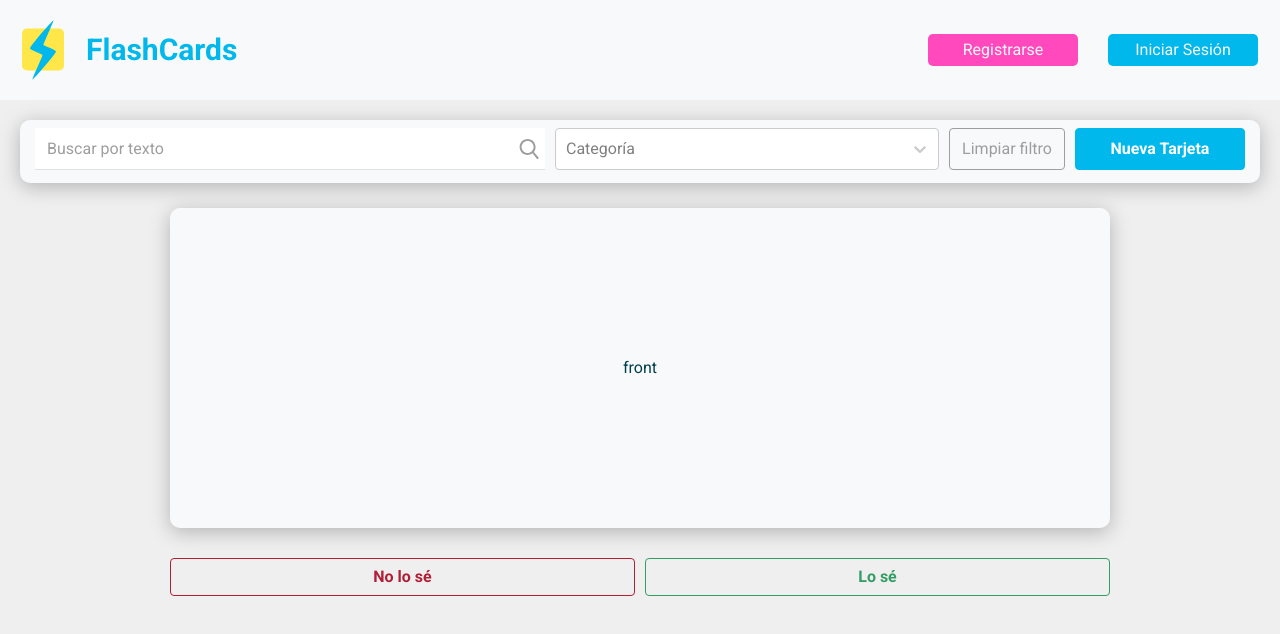
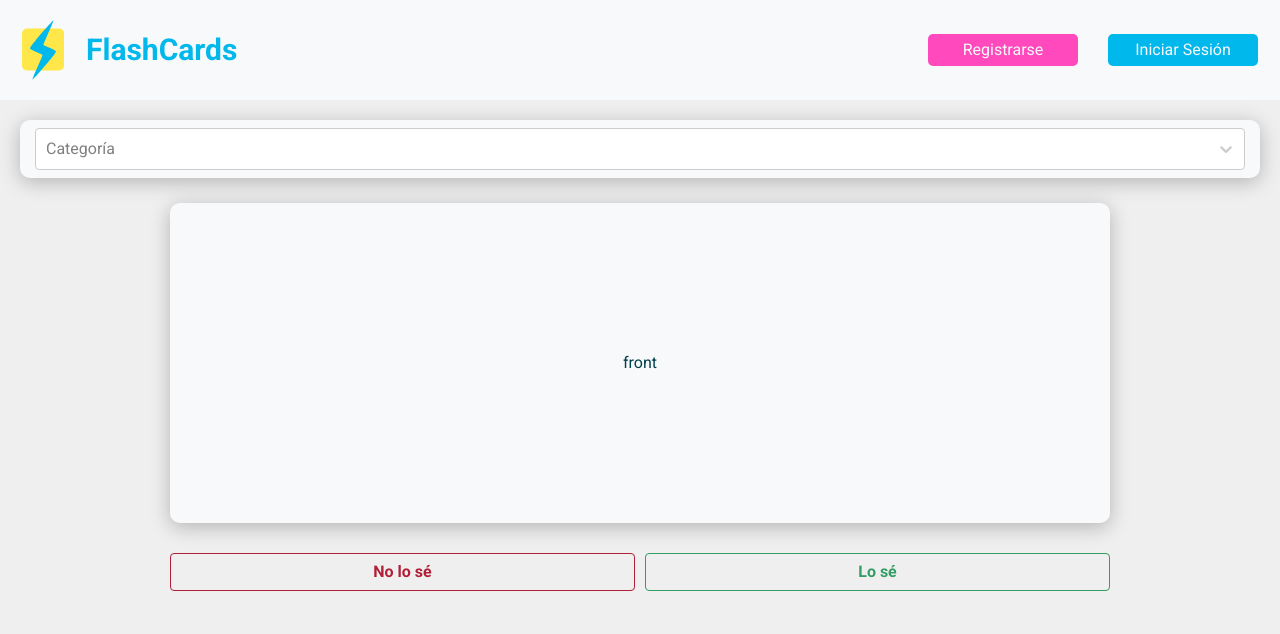
Before and after one commit to niltonsjr/flashcards, a React (Create React App) app in the folder frontend/: page /estudiar in a window 1280 px wide. Shown: the top 634 px of the page. Built offline with nearby package versions, Linux system fonts and the light colour scheme; no server answers.

Commit message:
Adicionando EstudiarFilter

```diff
--- /dev/null
+++ b/frontend/src/components/EstudiarFilter/index.tsx
@@ -0,0 +1,74 @@
+import { AxiosRequestConfig } from "axios";
+import { useEffect, useState } from "react";
+import { Controller, useForm } from "react-hook-form";
+import Select from "react-select";
+import { Categoria } from "types/categoria";
+import { requestBackend } from "util/requests";
+import "./styles.css";
+
+export type EstudiarFilterData = {
+  categoria: Categoria | null;
+};
+
+type Props = {
+  onSubmitFilter: (data: EstudiarFilterData) => void;
+};
+
+const EstudiarFilter = ({ onSubmitFilter }: Props) => {
+  const [selectCategorias, setSelectCategorias] = useState<Categoria[]>([]);
+
+  const { handleSubmit, setValue, getValues, control } =
+    useForm<EstudiarFilterData>();
+
+  const onSubmit = (formData: EstudiarFilterData) => {
+    onSubmitFilter(formData);
+  };
+
+  const handleChangeCategoria = (value: Categoria) => {
+    setValue("categoria", value);
+    const obj: EstudiarFilterData = {
+      categoria: getValues("categoria"),
+    };
+
+    onSubmitFilter(obj);
+  };
+
+  useEffect(() => {
+    const config: AxiosRequestConfig = {
+      method: "GET",
+      url: "/categorias",
+      withCredentials: true,
+    };
+
+    requestBackend(config).then((response) => {
+      setSelectCategorias(response.data.content);
+    });
+  }, []);
+
+  return (
+    <div className="estudiar-filter-crud-container base-card">
+      <form onSubmit={handleSubmit(onSubmit)} className="estudiar-filter-form">
+        <div className="estudiar-filter-categoria-contaier">
+          <Controller
+            name="categoria"
+            control={control}
+            render={({ field }) => (
+              <Select
+                {...field}
+                classNamePrefix="estudiar-filter-select"
+                options={selectCategorias}
+                getOptionLabel={(cat: Categoria) => cat.nombre}
+                getOptionValue={(cat: Categoria) => String(cat.id)}
+                placeholder="Categoría"
+                isClearable
+                onChange={(value) => handleChangeCategoria(value as Categoria)}
+              />
+            )}
+          />
+        </div>
+      </form>
+    </div>
+  );
+};
+
+export default EstudiarFilter;
--- /dev/null
+++ b/frontend/src/components/EstudiarFilter/styles.css
@@ -0,0 +1,32 @@
+.estudiar-filter-crud-container {
+  min-width: 380px;
+  display: flex;
+  flex-direction: column;
+  padding: 10px;
+  margin-bottom: 15px;
+}
+
+.estudiar-filter-categoria-contaier {
+  flex: 1;
+}
+
+.estudiar-filter-select__indicator-separator {
+  display: none;
+}
+
+@media (min-width: 962px) {
+  .estudiar-filter-form {
+    display: flex;
+    flex: 1;
+  }
+
+  .estudiar-filter-select__control {
+    height: 42px;
+  }
+}
+
+@media (min-width: 1200px) {
+  .estudiar-filter-crud-container {
+    padding: 8px 15px;
+  }
+}
--- a/frontend/src/pages/Estudiar/index.tsx
+++ b/frontend/src/pages/Estudiar/index.tsx
@@ -1,20 +1,20 @@
-import TarjetaFilter, { TarjetaFilterData } from "components/TarjetaFilter";
+import EstudiarFilter, { EstudiarFilterData } from "components/EstudiarFilter";
 import { useState } from "react";
 import "./styles.css";
 
 type ControlComponentsData = {
   activePage: number;
-  filterData: TarjetaFilterData;
+  filterData: EstudiarFilterData;
 };
 
 const Estudiar = () => {
   const [controlComponentsData, setControlComponentsData] =
     useState<ControlComponentsData>({
       activePage: 0,
-      filterData: { texto: "", categoria: null },
+      filterData: { categoria: null },
     });
 
-  const handleSubmitFilter = (data: TarjetaFilterData) => {
+  const handleSubmitFilter = (data: EstudiarFilterData) => {
     setControlComponentsData({
       activePage: 0,
       filterData: data,
@@ -24,7 +24,7 @@ const Estudiar = () => {
   return (
     <div className="estudiar-container">
       <div className="estudiar-filter-container">
-        <TarjetaFilter onSubmitFilter={handleSubmitFilter} />
+        <EstudiarFilter onSubmitFilter={handleSubmitFilter} />
       </div>
       <div className="estudiar-card-container">
         <div className="flip-card">
```
